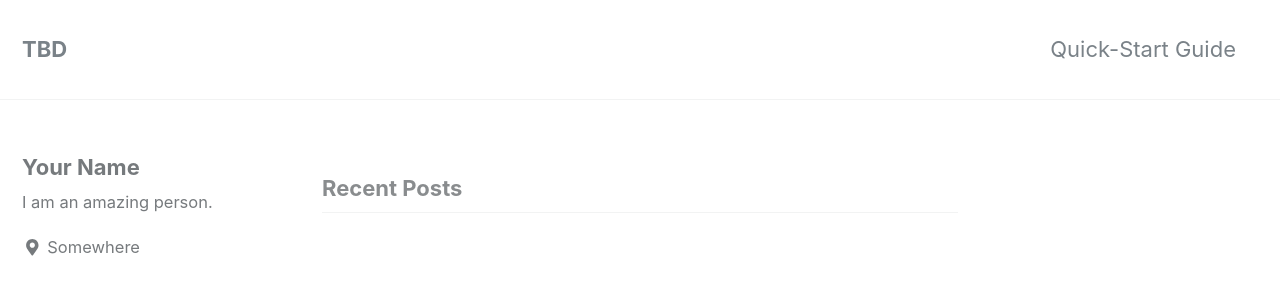
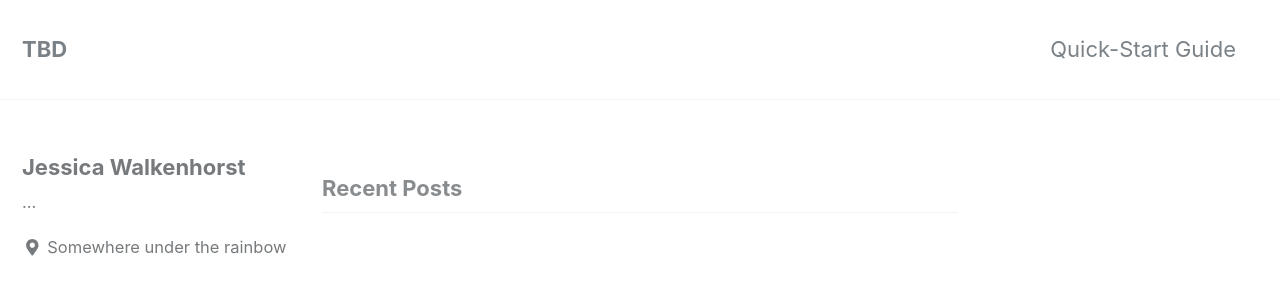
Before and after one commit to walkenho/walkenho.github.io, a Jekyll site: the page built from index.html, in a window 1280 px wide and 900 px high. Shown: the top 300 px of the window. Built offline with Jekyll 4.4.1, drawn with Linux system fonts in a browser that asks for light colours; nearby versions of some CDN libraries; the list of posts is cut into pages by our own code.

Commit message:
Updated config file.

```diff
--- a/_config.yml
+++ b/_config.yml
@@ -100,10 +100,10 @@ analytics:
 
 # Site Author
 author:
-  name             : "Your Name"
+  name             : "Jessica Walkenhorst"
   avatar           : # path of avatar image, e.g. "/assets/images/bio-photo.jpg"
-  bio              : "I am an amazing person."
-  location         : "Somewhere"
+  bio              : "..."
+  location         : "Somewhere under the rainbow"
   email            :
   uri              :
   home             : # null (default), "absolute or relative url to link to author home"
```
